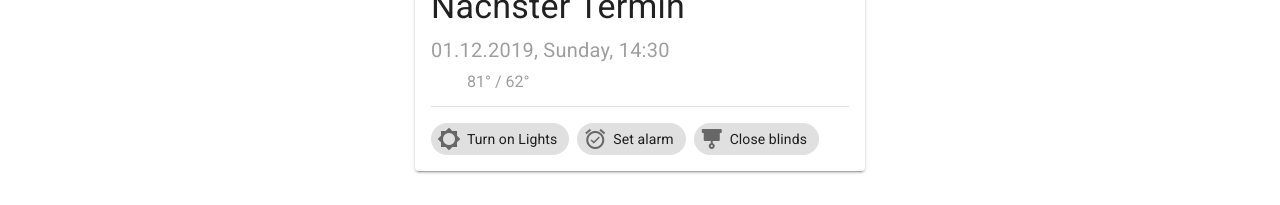
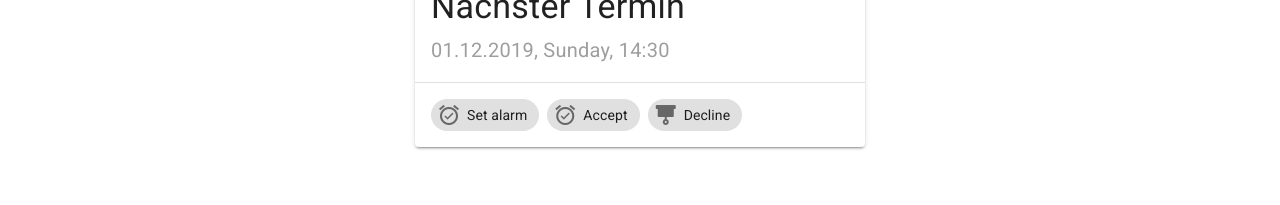
Before and after one commit to hfu-gis/Chi-Masters, a Vue app: page /#/views/Home in a window 1280 px wide. Shown: the part 347-552 px from the top of the page. Built offline with nearby package versions, Linux system fonts and the light colour scheme; what vue-textarea-autosize would draw is missing.

Commit message:
Update Home

```diff
--- a/src/enums/Role.js
+++ b/src/enums/Role.js
@@ -1,6 +1,6 @@
 let Role = {
     ADMIN : 1,
-    CLERK: 2,
+    CASHIER: 2,
     WRITER: 3,
     MEMBER: 4
 };
--- a/src/views/Home.vue
+++ b/src/views/Home.vue
@@ -13,39 +13,27 @@
             <div class="display-1 mb-2">Nächster Termin</div>
             <div class="title font-weight-regular grey--text">01.12.2019, Sunday, 14:30</div>
         </v-card-title>
-        <v-row
-                class="px-6 grey--text"
-                align="center"
-        >
-            <v-avatar
-                    size="24"
-                    class="mr-4"
-            >
-            </v-avatar>
 
-            <span>81° / 62°</span>
-        </v-row>
-
-        <v-divider class="mt-6 mx-4"></v-divider>
+        <v-divider class="mt-0"></v-divider>
 
         <v-card-text>
             <v-chip
                     class="mr-2"
                     @click="lights"
             >
-                <v-icon left>mdi-brightness-5</v-icon>
-                Turn on Lights
+                <v-icon left>mdi-alarm-check</v-icon>
+                Set alarm
             </v-chip>
             <v-chip
                     class="mr-2"
                     @click="alarm"
             >
                 <v-icon left>mdi-alarm-check</v-icon>
-                Set alarm
+                Accept
             </v-chip>
             <v-chip @click="blinds">
                 <v-icon left>mdi-blinds</v-icon>
-                Close blinds
+                Decline
             </v-chip>
         </v-card-text>
     </v-card>
```
